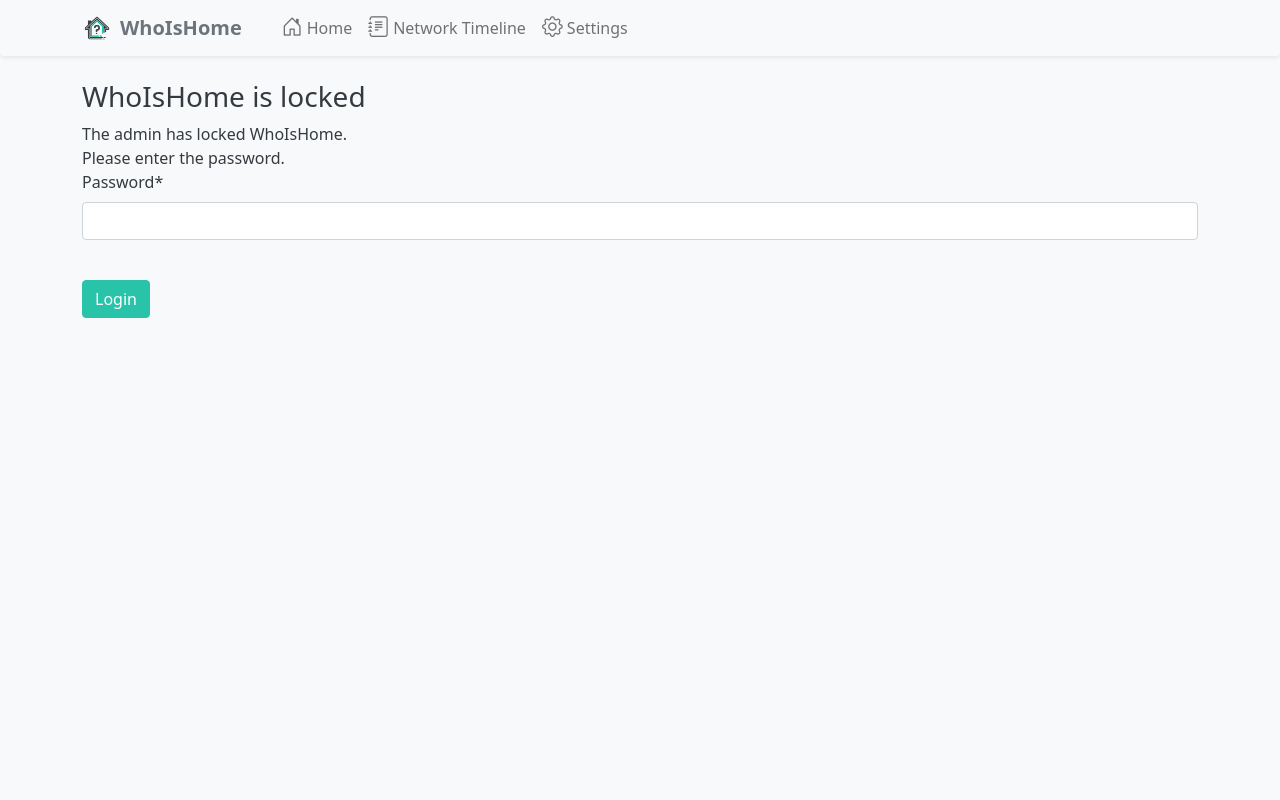
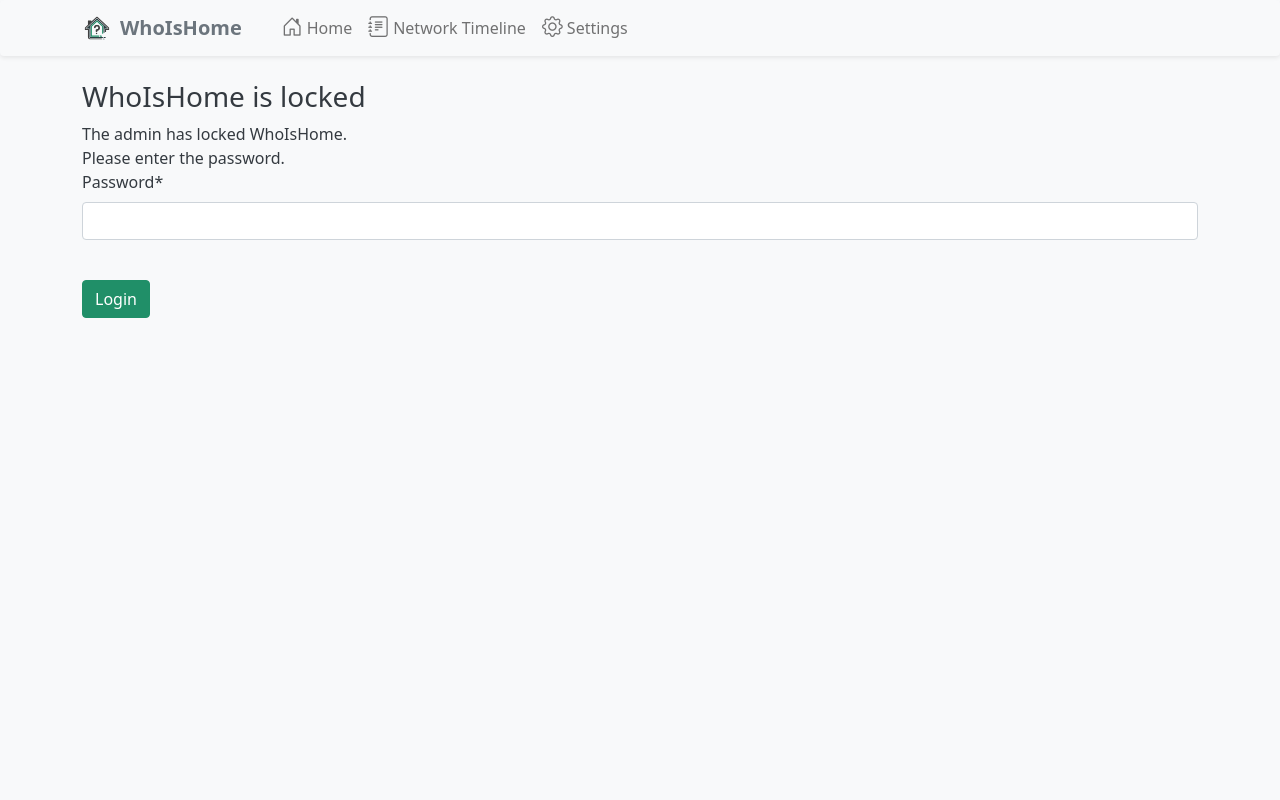
Before and after one commit to DartLazer/WhoIsHomeUI, a Django app: page /whoishome/login/ in a window 1280 px wide. Run offline with Django 3.2, Linux system fonts and the light colour scheme; tables that the repository leaves empty hold one stand-in row (values such as "Sample post"); some libraries are stand-ins or nearby versions.

Commit message:
Update icon color green to match new color style

```diff
--- a/WhoIsHomeUIDjango/whoishome/static/custom_css.css
+++ b/WhoIsHomeUIDjango/whoishome/static/custom_css.css
@@ -2,7 +2,7 @@
 
 /* Color Variables */
 :root {
-    --color-highlight: #29c3a9;
+    --color-highlight: #208f68;
     --color-background: #f8f9fa;
     --color-text-primary: #343a40;
     --color-text-secondary: #6c757d;
```
Also changed, not shown: WhoIsHomeUIDjango/whoishome/static/icons/manifest/black-vector.svg, WhoIsHomeUIDjango/whoishome/static/icons/manifest/icons-vector.svg, WhoIsHomeUIDjango/whoishome/static/icons/manifest/navbar-vector.svg.
